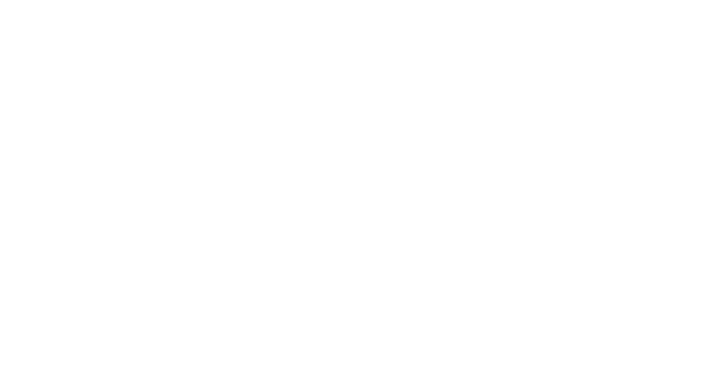
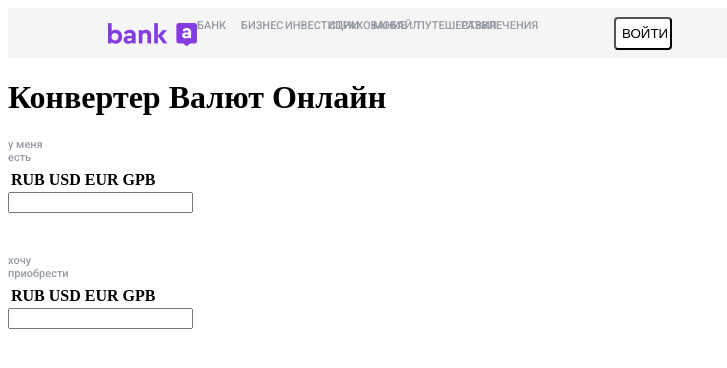
Before and after one commit to nnisyaa/M3, a plain HTML site: page index.html in a window 1280 px wide. Shown: the whole page, without its empty margins (0-727 px from the left). Drawn offline with Linux system fonts and the light colour scheme.

Commit message:
Second Commit

```diff
--- a/index.html
+++ b/index.html
@@ -2,10 +2,91 @@
 <html lang="en">
 <head>
     <meta charset="UTF-8">
-
+    <link href="./style.css" rel="stylesheet" type="text/css">
+    <script src="./script.js"></script>
     <title>Document</title>
 </head>
 <body>
+   <div class="head">
+      <img class="head-image" src="/image/bank.png"  alt="Not found">
+      <p>БАНК</p>
+      <p>БИЗНЕС</p>
+      <p>ИНВЕСТИЦИИ</p>
+      <p>СТРАХОВАНИЕ</p>
+      <p>МОБАЙЛ</p>
+      <p>ПУТЕШЕСТВИЯ</p>
+      <p>РАЗВЛЕЧЕНИЯ</p>
+      <button class="log-in">ВОЙТИ</button>
+  </div>
+  <h1 class="heading">Конвертер Валют Онлайн</h1>
+
+  <div class="container">
+    <div class="left-container">
+        <p class="have">у меня есть</p>
+        <div class="currency">
+            <table>
+                <thead>
+                    <th>RUB</th>
+                    <th>USD</th>
+                    <th>EUR</th>
+                    <th>GPB</th>
+                </thead>
+            </table>
+        </div>
+        <div>
+            <input type="text" required>
+            <p></p>
+        </div>
+    </div>
+
+
+
+
+
+
+
+
+    <div class="right-container">
+        <p>хочу приобрести</p>
+        <div class="currency">
+            <table>
+                <thead>
+                    <th>RUB</th>
+                    <th>USD</th>
+                    <th>EUR</th>
+                    <th>GPB</th>
+                </thead>
+            </table>
+        </div>
+        <div>
+            <input type="text" required>
+            <p></p>
+        </div>
+    </div>
+  </div>
+
+
+
+
+
+
+
+
+
+
+
+
+
+
+
+
+
+
+
+
+
+
+
 
 </body>
 </html>
--- a/style.css
+++ b/style.css
@@ -0,0 +1,38 @@
+@import url('https://fonts.googleapis.com/css2?family=Roboto+Slab:wght@100;200;300;400;500;600;700;800;900&family=Roboto:wght@100;300;400;500;700;900&display=swap');
+
+.head{
+    background-color: #F5F5F6;
+    width: 1152px;
+    height: 50px;
+    margin-left: 0px;
+    margin-top: 0px;
+    display: flex;
+    flex-direction: row;
+}
+.head-image{
+    width: 89px;
+    height: 23px;
+    margin-left: 100px;
+    margin-top: 15px;
+}
+p{
+    width: 44px;
+    height: 19px;
+    font-family: 'Roboto';
+    font-style: normal;
+    font-weight: 500;
+    font-size: 11px;
+    line-height: 13px;
+    color: #959BA4;
+}
+p:hover{
+    color: black;
+}
+.log-in{
+    width: 58px;
+    height: 33px;
+    margin-left: 109px;
+    margin-top: 9px;
+    background: #FFFFFF;
+    border-radius: 4px;
+}
```
Also changed, not shown: image/bank.png (added).
